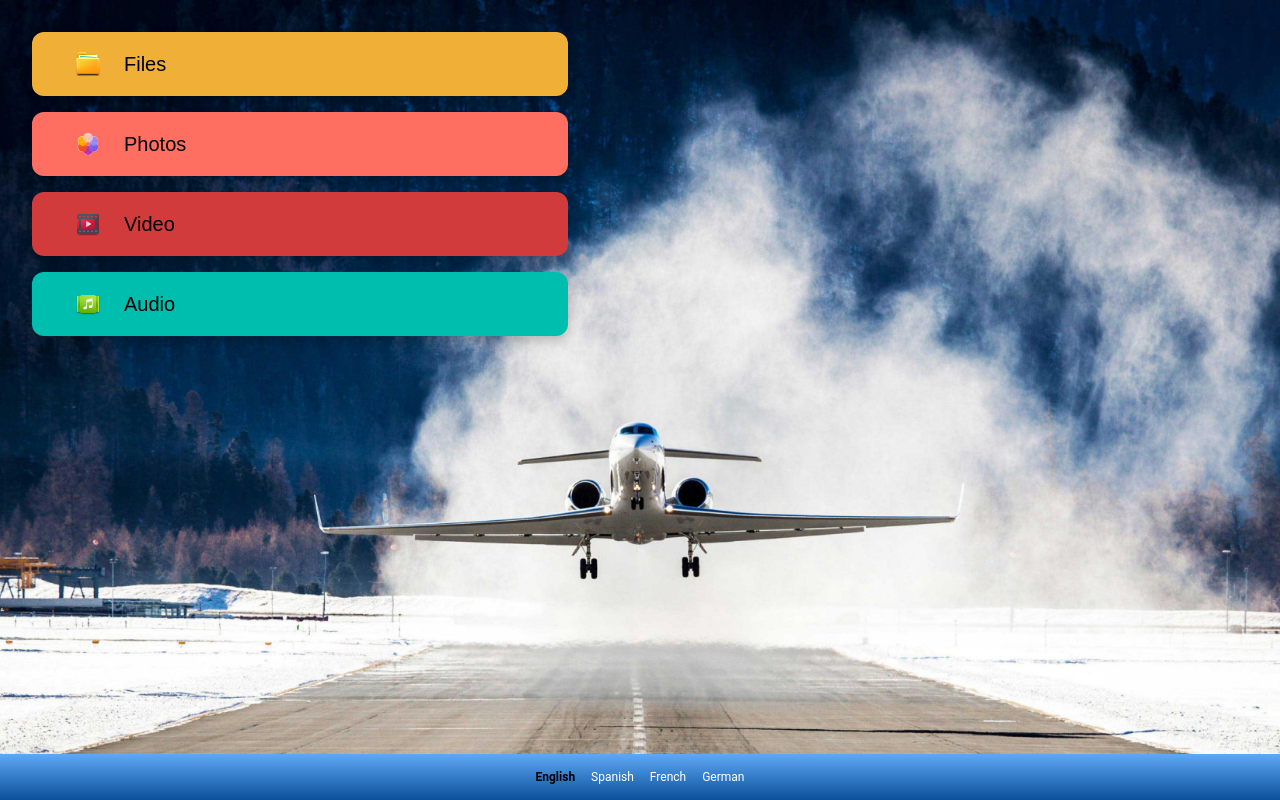
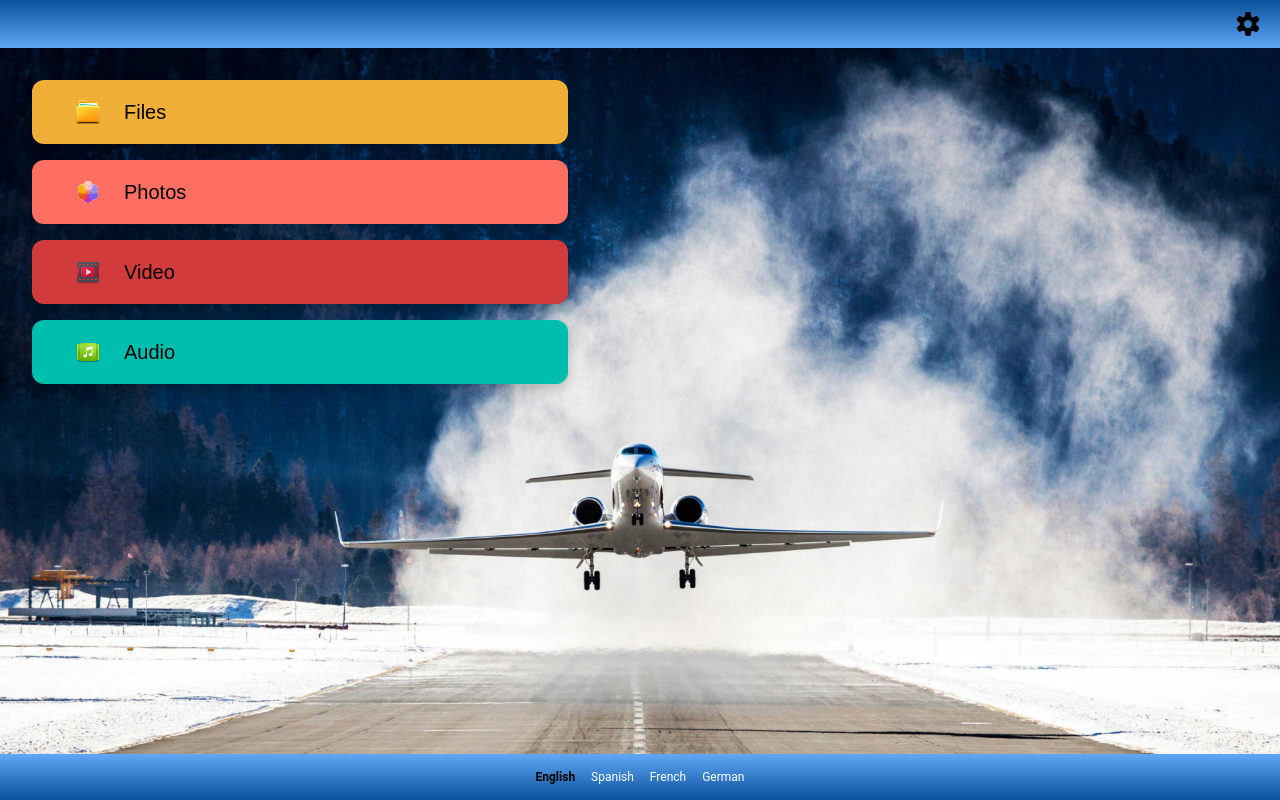
Before and after one commit to alberti-tu/NAS, a Next.js app: page / in a window 1280 px wide. Built offline with nearby package versions, Linux system fonts and the light colour scheme.

Commit message:
admin button

```diff
--- a/src/app/layout.tsx
+++ b/src/app/layout.tsx
@@ -2,9 +2,10 @@
 
 import * as React from 'react'
 
+import { setCurrentLanguage } from '../services/translation'
+
 import '../services/translation'
 import '../styles/styles.scss'
-import { setCurrentLanguage } from '../services/translation'
 
 type IProps = Readonly<{ children: React.ReactNode }>
 
--- a/src/app/page.tsx
+++ b/src/app/page.tsx
@@ -1,6 +1,7 @@
 import Button, { ButtonProps } from '@/components/button'
+import Header from '@/components/header'
+import PageContainer from '@/components/pageContainer'
 import TranslateSelector from '@/components/translateSelector'
-import PageContainer from '@/components/pageContainer'
 
 const butttons: ButtonProps[] = [
   {
@@ -32,6 +33,7 @@ const butttons: ButtonProps[] = [
 const HomePage = (): JSX.Element => {
   return (
     <PageContainer
+      header={<Header />}
       footer={<TranslateSelector />}
     >
       <div className="background-image" style={{ backgroundImage: 'url(/background.jpg)' }}>
--- a/src/components/button.tsx
+++ b/src/components/button.tsx
@@ -1,7 +1,6 @@
 'use client'
 
 import Image from 'next/image'
-
 import { useRouter } from 'next/navigation'
 import { useTranslation } from 'react-i18next'
 
--- /dev/null
+++ b/src/components/header.tsx
@@ -0,0 +1,25 @@
+'use client'
+
+import * as React from 'react'
+
+import Image from 'next/image'
+import { useRouter } from 'next/navigation'
+
+const Header = (): JSX.Element => {
+  const router = useRouter()
+
+  return (
+    <div className="header">
+      <Image
+        className="button icon"
+        src="/icons/settings.svg"
+        alt=""
+        height={24}
+        width={24}
+        onClick={() => router.push(`https://${location.hostname}:5001`)}
+      />
+    </div>
+  )
+}
+
+export default Header
--- a/src/components/pageContainer.tsx
+++ b/src/components/pageContainer.tsx
@@ -1,4 +1,5 @@
 'use client'
+
 import * as React from 'react'
 
 type IProps = {
@@ -52,7 +53,7 @@ const PageContainer = ({ header, children, footer }: IProps): JSX.Element => {
   }, [footerHeight, footerWidth])
 
   return (
-    <div className="page">
+    <div style={{ height: '100vh', width: '100vw' }}>
       <div ref={headerRef}>
         {header}
       </div>
--- a/src/components/translateSelector.tsx
+++ b/src/components/translateSelector.tsx
@@ -2,8 +2,9 @@
 
 import * as React from 'react'
 
+import { useTranslation } from 'react-i18next'
+
 import { getCurrentLanguage, getLanguages, setCurrentLanguage } from '@/services/translation'
-import { useTranslation } from 'react-i18next'
 
 const TranslateSelector = (): JSX.Element => {
   const { t } = useTranslation()
--- a/src/styles/_pages.scss
+++ b/src/styles/_pages.scss
@@ -1,6 +1,19 @@
-.page {
-  height: 100vh;
-  width: 100vw;
+.header {
+  display: flex;
+  flex-direction: row;
+  flex-wrap: wrap;
+  justify-content: right;
+  background: linear-gradient(0deg, #60a8f5 0%, #0a509a 100%);
+  padding: 0.75rem 1.25rem;
+}
+
+.button {
+  cursor: pointer;
+}
+
+.icon {
+  height: 24px;
+  width: min-content;
 }
 
 .background-image {
```
Also changed, not shown: public/icons/settings.svg (added).
